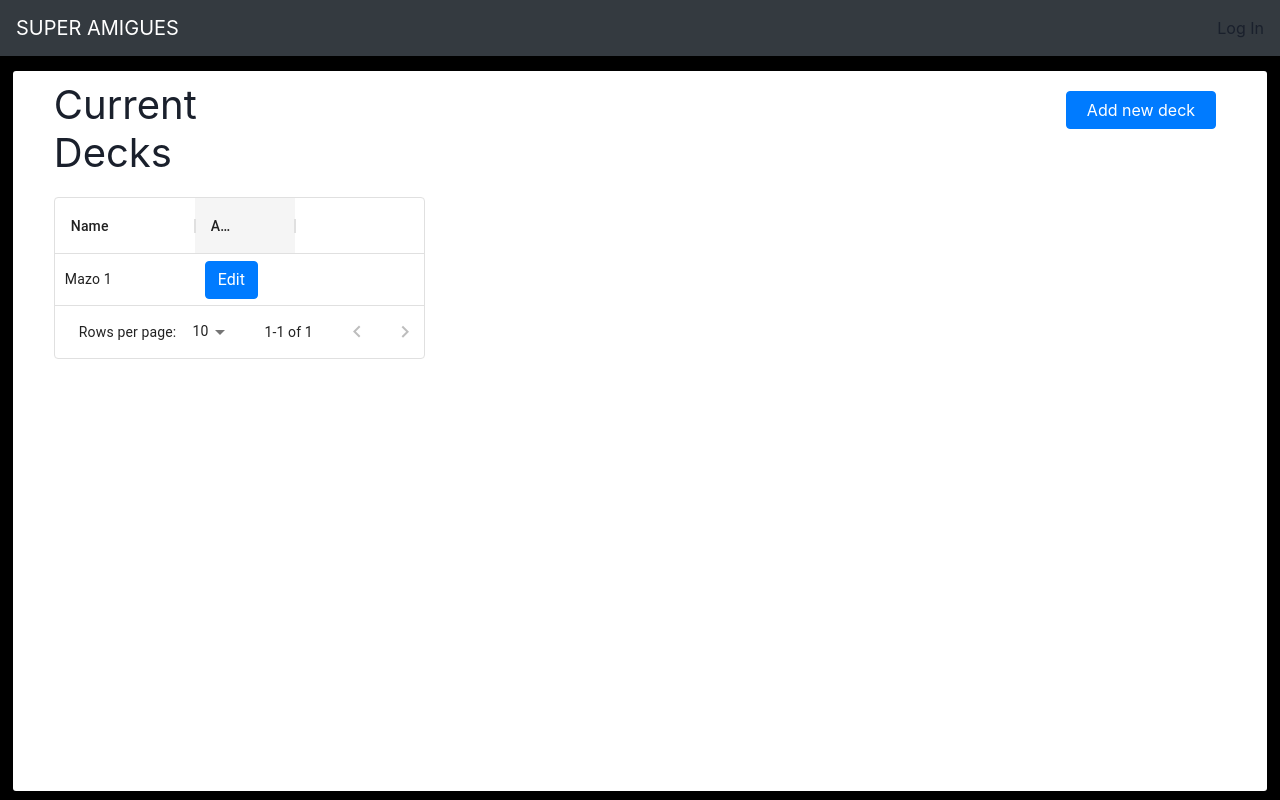
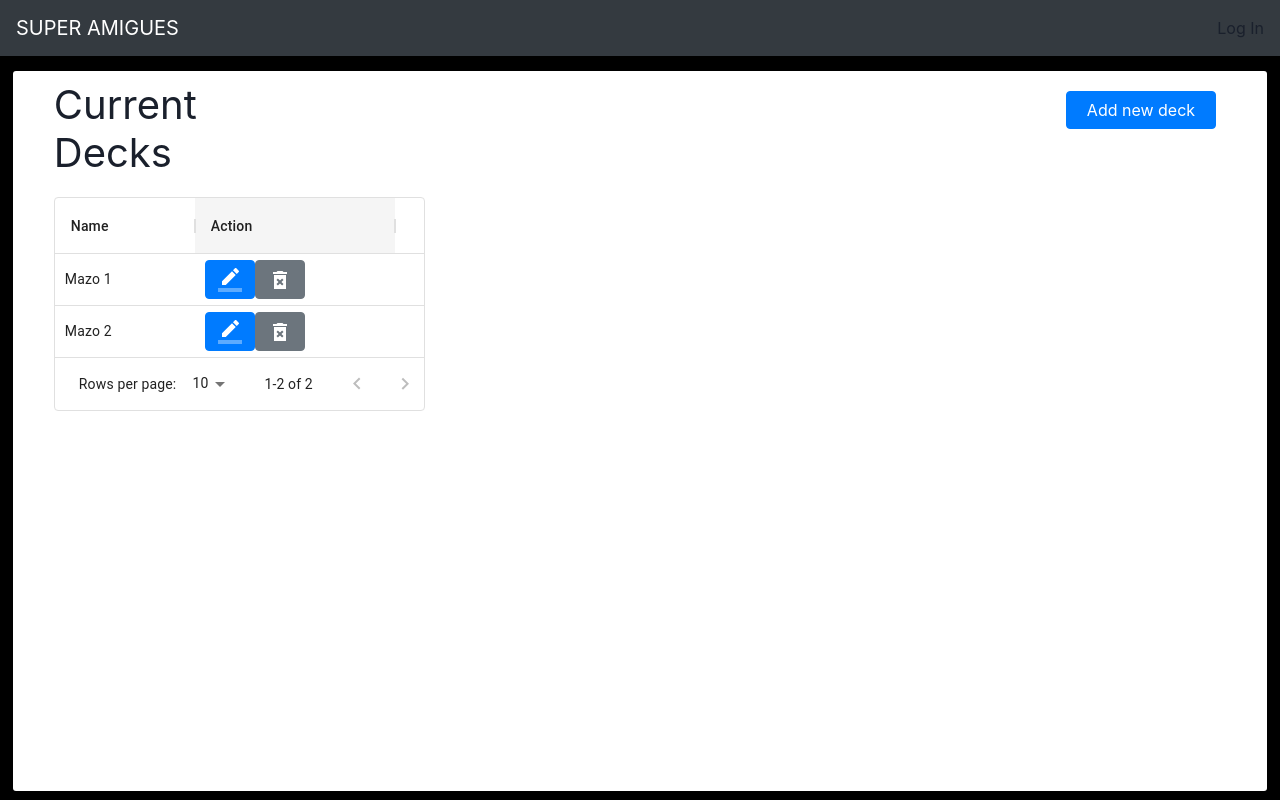
Before and after one commit to tp-tacs-grupo-03/hero-cards-game-api, a Next.js app in the folder frontend/crying_in_tacs/: page /decks in a window 1280 px wide. Built offline with nearby package versions, Linux system fonts and the light colour scheme.

Commit message:
Agrego borrado decks

```diff
--- a/frontend/crying_in_tacs/hooks/useFetchTacsApi.js
+++ b/frontend/crying_in_tacs/hooks/useFetchTacsApi.js
@@ -8,7 +8,7 @@ export function useFetchTacsApi() {
 
     const { getAccessTokenSilently } = useAuth0()
 
-    return async function fetchTacsApi(path, method = 'GET', body = {}) {
+    return async function fetchTacsApi(path, method = 'GET', body = null) {
 
         const accessToken = prevAccessToken ?? await getAccessTokenSilently({
             audience: audience
@@ -16,7 +16,7 @@ export function useFetchTacsApi() {
 
         prevAccessToken = accessToken
 
-        const httpbody = method != 'GET' ? { body: JSON.stringify(body) } : {}
+        const httpbody = body ? { body: JSON.stringify(body) } : {}
         const httppath = `http://localhost:8080/api/${path}`
 
         try {
--- a/frontend/crying_in_tacs/pages/decks/index.js
+++ b/frontend/crying_in_tacs/pages/decks/index.js
@@ -6,27 +6,56 @@ import Link from 'next/link'
 import AdminDecksGrid from '../../components/AdminDecksGrid';
 import ModalNewDeck from '../../components/modalNewDeck';
 
+import { useFetchTacsApi } from '../../hooks/useFetchTacsApi';
+
+import DeleteForeverSharpIcon from '@material-ui/icons/DeleteForeverSharp';
+import BorderColorIcon from '@material-ui/icons/BorderColor';
+
+
 const cardRows = [
   {
     id: 1,
     name: "Mazo 1",
     cardsId: [1,5,6]
+  },
+  {
+    id: 2,
+    name: "Mazo 2",
+    cardsId: [2,3,6]
   }
 ]
 
 
 export default function decks() {
+  const fetchTacsApi = useFetchTacsApi();
   const [selectedDeck, setselectedDeck] = useState()
+  const [rows, setRows] = useState(cardRows)
+
+  useEffect(async () => {
+      // const responseRows = await fetchTacsApi("decks",'GET');
+      // setRows(responseRows);
+  }, [])
+
+  const deleteRow = async (row) => {
+      await fetchTacsApi(`decks/${row.id}`, "DELETE", null)
+      setRows(rows.filter(a=> a.id != row.id ))
+  }
 
   const deckColumns = [
     { field: "id", hide: true },
     { field: "name", headerName: "Name", width: 140 },
     {
       field: "",
-      headerName: "Actions",
+      headerName: "Action",
       disableClickEventBubbling: true,
+      width: 200,
       renderCell: (params) => {
-        return <Button variant="primary" onClick={() => setselectedDeck(params.row)}> Edit </Button>;
+        return <>
+        <Button variant="primary" onClick={() => setselectedDeck(params.row)}> <BorderColorIcon /> </Button>
+        <Button variant="secondary" className="glyphicon glyphicon-trash" onClick={() => deleteRow(params.row)}>
+            <DeleteForeverSharpIcon />
+        </Button>
+        </>
       }
     }
   ];
@@ -47,7 +76,7 @@ export default function decks() {
           <Col md={4}>
             <DataGrid
               columns={deckColumns}
-              rows={cardRows}
+              rows={rows}
               autoHeight={true}
               pagination
               pageSize={10}
```
